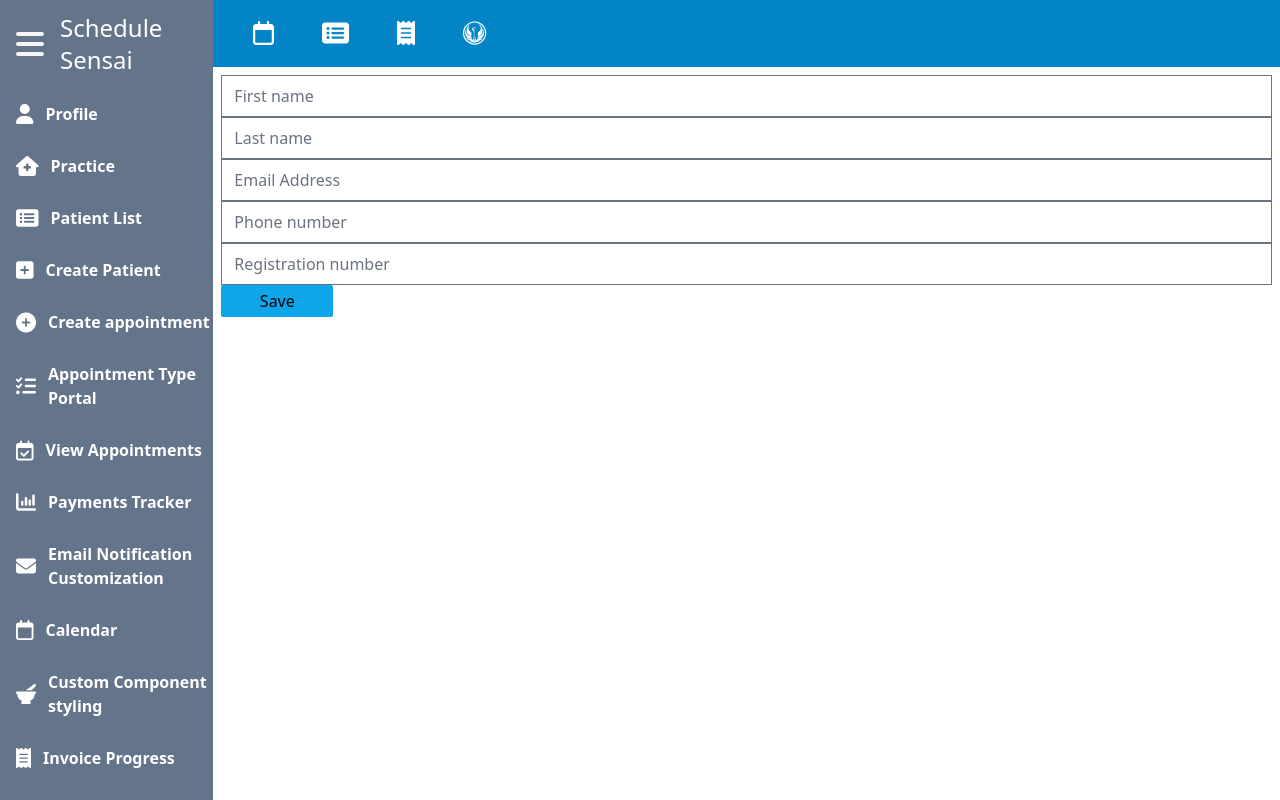
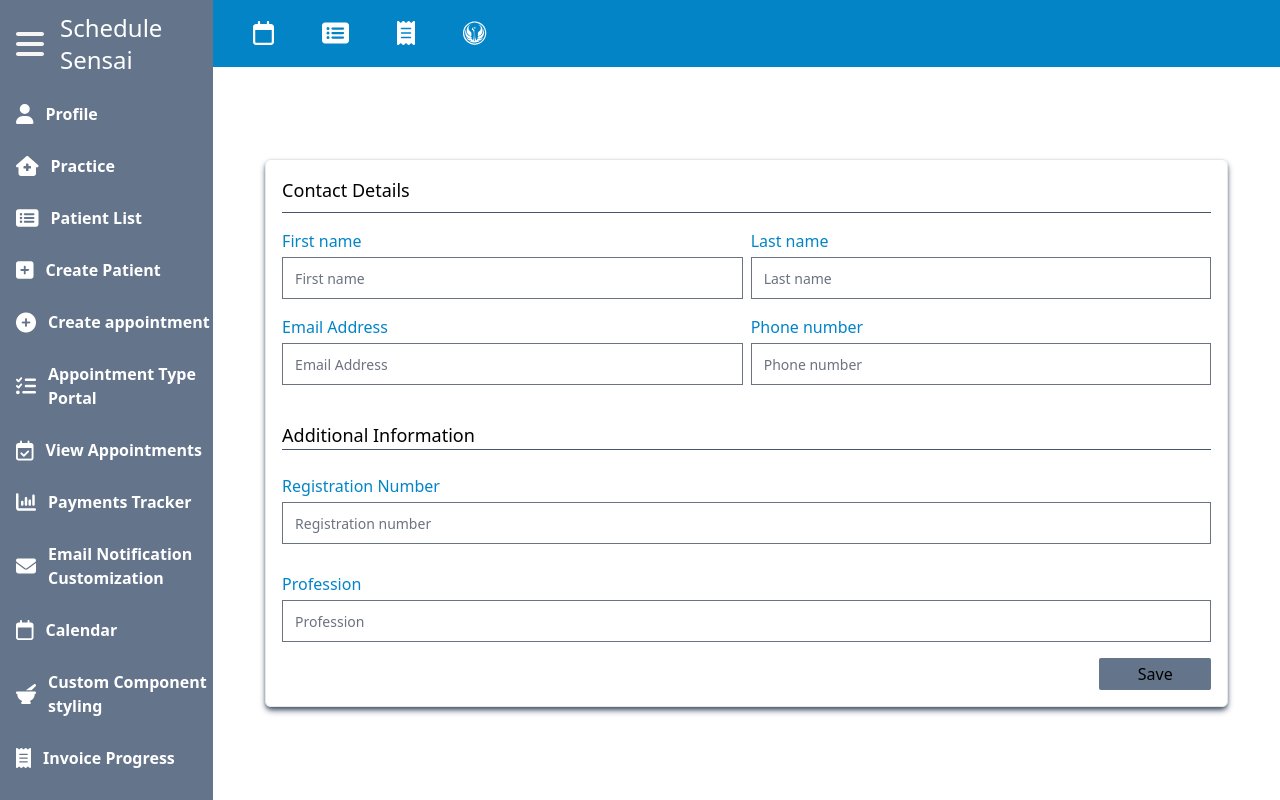
Before and after one commit to Mathers-za/practice-management-frontend, a React (Create React App) app: page /profile in a window 1280 px wide. Built offline with nearby package versions, Linux system fonts and the light colour scheme; no server answers.

Commit message:
completed profile component styling. May make changes in future but for now it looks good. made adaptions to submit button and dsiplay text input component

```diff
--- a/src/components/Profile.js
+++ b/src/components/Profile.js
@@ -1,33 +1,28 @@
 import { useEffect, useState } from "react";
-import TextInput from "./textInput";
-
 import { useFetchData, usePatchData } from "../CustomHooks/serverStateHooks";
 import { useAppointmentDataFromCreateAppointment } from "../zustandStore/store";
 import Input from "./miscellaneous components/DisplayTextInput";
 import SubmitButton from "./miscellaneous components/SubmitButton";
 
 export default function Profile() {
-  const { data, httpStatus, isLoading } = useFetchData(
-    "/profile/view",
-    "profileData"
-  );
+  const { data } = useFetchData("/profile/view", "profileData");
   const setGlobalProfileData = useAppointmentDataFromCreateAppointment(
     (state) => state.setProfileData
   );
 
-  const [profileData, setProfileData] = useState(data ?? {});
+  const [profileData, setProfileData] = useState({});
   const [changes, setChanges] = useState({});
 
-  const { handlePatch, patchMutation } = usePatchData(
+  const { patchMutation } = usePatchData(
     `/profile/update${profileData?.id}`,
     "profileData"
   );
 
   useEffect(() => {
-    if (httpStatus === 200) {
+    if (data) {
       setProfileData(data);
     }
-  }, [httpStatus]);
+  }, [data]);
 
   function handleChange(event) {
     const { name, value } = event.target;
@@ -37,12 +32,10 @@ export default function Profile() {
       [name]: value === "" ? null : value,
     }));
 
-    if (value !== profileData[name]) {
     setChanges((prev) => ({
       ...prev,
       [name]: value === "" ? null : value,
     }));
-    }
   }
 
   async function handleSubmit(event) {
@@ -60,8 +53,17 @@ export default function Profile() {
 
   return (
     <>
-      <div>
-        <form onSubmit={handleSubmit}>
+      <div className="min-w-full  min-h-full max-h-full flex justify-center items-center  overflow-auto bg-white">
+        <form
+          className="w-11/12 h-fit p-4   border grid  grid-cols-2 gap-y-4 gap-x-2  shadow-md  shadow-slate-600 rounded-md relative  "
+          onSubmit={handleSubmit}
+        >
+          {" "}
+          <div className="flex col-span-2  items-center border-b border-slate-600">
+            <h1 className="font-medium text-lg  border-black mb-2  ">
+              Contact Details
+            </h1>
+          </div>
           <Input
             name="first_name"
             labelText="First name"
@@ -70,7 +72,6 @@ export default function Profile() {
             onchange={handleChange}
             value={profileData?.first_name || ""}
           />
-
           <Input
             name="last_name"
             labelText="Last name"
@@ -79,7 +80,6 @@ export default function Profile() {
             onchange={handleChange}
             value={profileData?.last_name || ""}
           />
-
           <Input
             name="profile_email"
             labelText="Email Address"
@@ -87,11 +87,8 @@ export default function Profile() {
             placeholder="Email Address"
             onchange={handleChange}
             value={profileData?.profile_email || ""}
-            bottomInfo={
-              "The email you would like to recieve notifications on. Can be the same as your login email or different"
-            }
+            bottomInfo={"The email you would like to recieve notifications on."}
           />
-
           <Input
             name="contact_num"
             labelText="Phone number"
@@ -102,7 +99,11 @@ export default function Profile() {
             value={profileData?.contact_num || ""}
             bottomInfo="A valid phone number is expected eg: +2714836849"
           />
-
+          <div className="col-span-2 flex items-center border-b border-slate-600 mb-2   ">
+            <h1 className="text-lg font-medium">Additional Information</h1>
+          </div>
+          <div className="col-span-2  ">
+            <div className="mb-2">
               <Input
                 name="council_reg_num"
                 labelText="Registration Number"
@@ -112,11 +113,24 @@ export default function Profile() {
                 onchange={handleChange}
                 value={profileData?.council_reg_num || ""}
               />
-
+            </div>
+            <div>
+              <Input
+                labelText="Profession"
+                name="profession"
+                onchange={handleChange}
+                placeholder="Profession"
+                type="text"
+                value={profileData?.profession || ""}
+              />
+            </div>
+          </div>
+          <div className="col-span-2 flex justify-end items-end ">
             <SubmitButton
               text="Save"
               disable={Object.keys(changes).length === 0}
             />
+          </div>
         </form>
       </div>
     </>
--- a/src/components/miscellaneous components/DisplayTextInput.js
+++ b/src/components/miscellaneous components/DisplayTextInput.js
@@ -10,43 +10,28 @@ export default function Input({
   type,
   bottomInfo,
   pattern,
+  autoComplete = "off",
 }) {
-  const [showPlaceHolder, setShowPlaceHolder] = useState(true);
-  const [showLabel, setShowLabel] = useState(false);
-
-  function handleShowLabel(event) {
-    const { value } = event.target;
-    setShowPlaceHolder(false);
-    setShowLabel(true);
-    if (value) {
-      setShowLabel(true);
-      setShowPlaceHolder(false);
-    } else {
-      setShowLabel(false);
-      setShowPlaceHolder(true);
-    }
-  }
-
   return (
     <div className="group  space-y-1 ">
-      {showLabel && (
-        <label className="text-sm text-sky-600"> {labelText} </label>
-      )}
+      <label className="  text-sky-600  ring-sky-400  group-hover:text-blue-800 cursor-text  ">
+        {" "}
+        {labelText}{" "}
+      </label>
+
       <input
         pattern={pattern && pattern}
-        onChange={(event) => {
-          onchange(event);
-          handleShowLabel(event);
-        }}
+        onChange={(event) => onchange(event)}
         type={type || "text"}
-        placeholder={showPlaceHolder ? placeholder : null}
+        placeholder={placeholder}
         name={name}
         value={value}
         required={required}
-        className=" min-w-full  peer/input "
+        className=" min-w-full  peer/input placeholder:text-sm"
+        autoComplete={autoComplete}
       />
       {bottomInfo && (
-        <p className="hidden peer-focus/input:block text-slate-600 text-xs ">
+        <p className="opacity-0 peer-focus/input:opacity-100  text-slate-600 text-xs ">
           {bottomInfo}{" "}
         </p>
       )}
--- a/src/components/miscellaneous components/SubmitButton.js
+++ b/src/components/miscellaneous components/SubmitButton.js
@@ -5,7 +5,7 @@ export default function SubmitButton({ onclick, text, disable = false }) {
         disabled={disable}
         onClick={onclick ? () => onclick() : null}
         className={
-          disable
+          !disable
             ? ` select-none bg-sky-500  ease-in duration-75 cursor-pointer  text-black min-w-28 max-w-28 py-1 rounded-sm active:text-black ri hover:bg-sky-600 hover:text-white  hover:ring-2 ring-sky-400 ring-offset-1`
             : "select-none text-black bg-slate-500 cursor-default  min-w-28 max-w-28 py-1 rounded-sm "
         }
```
Lines whose indentation alone changed are shown as unchanged.
